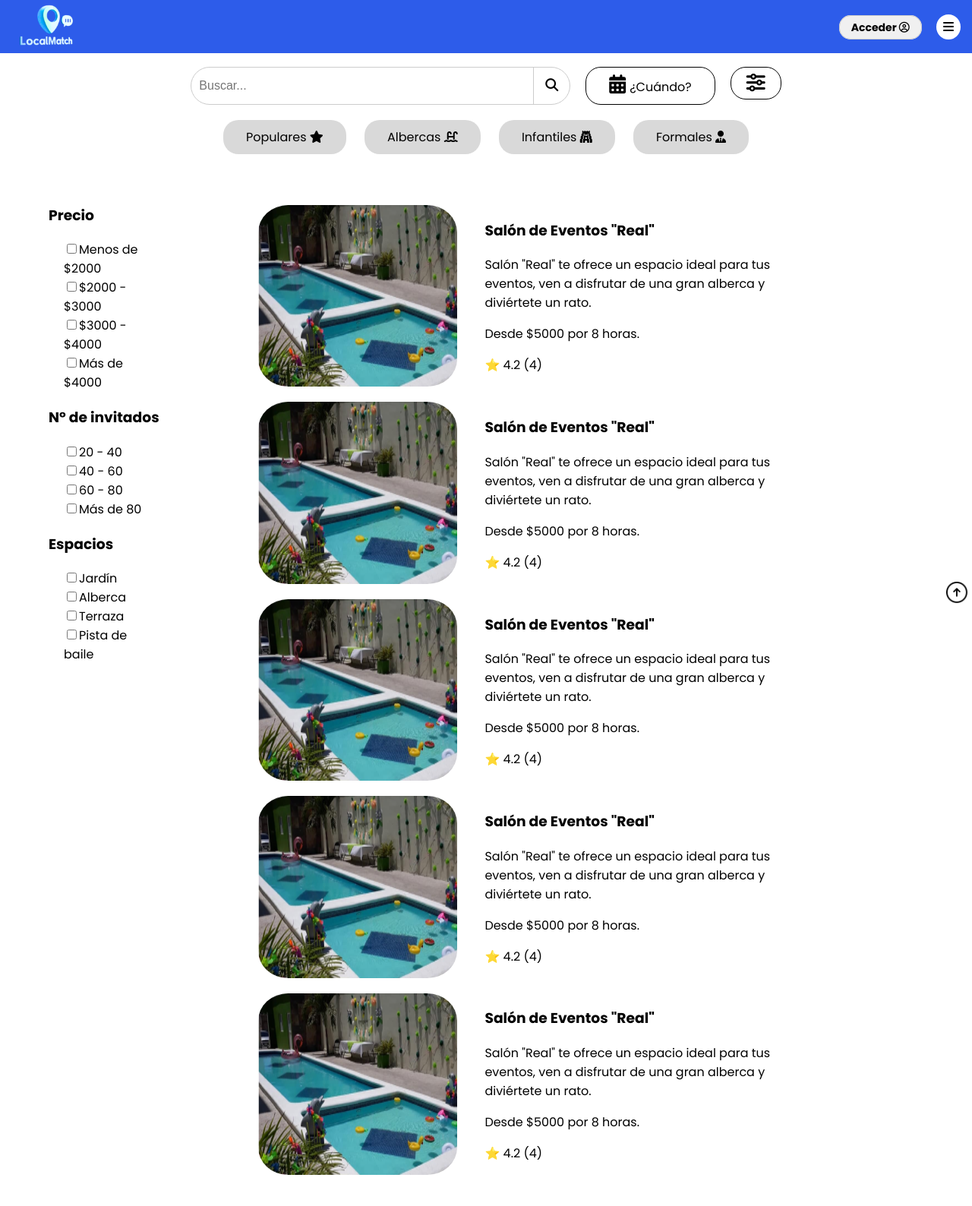
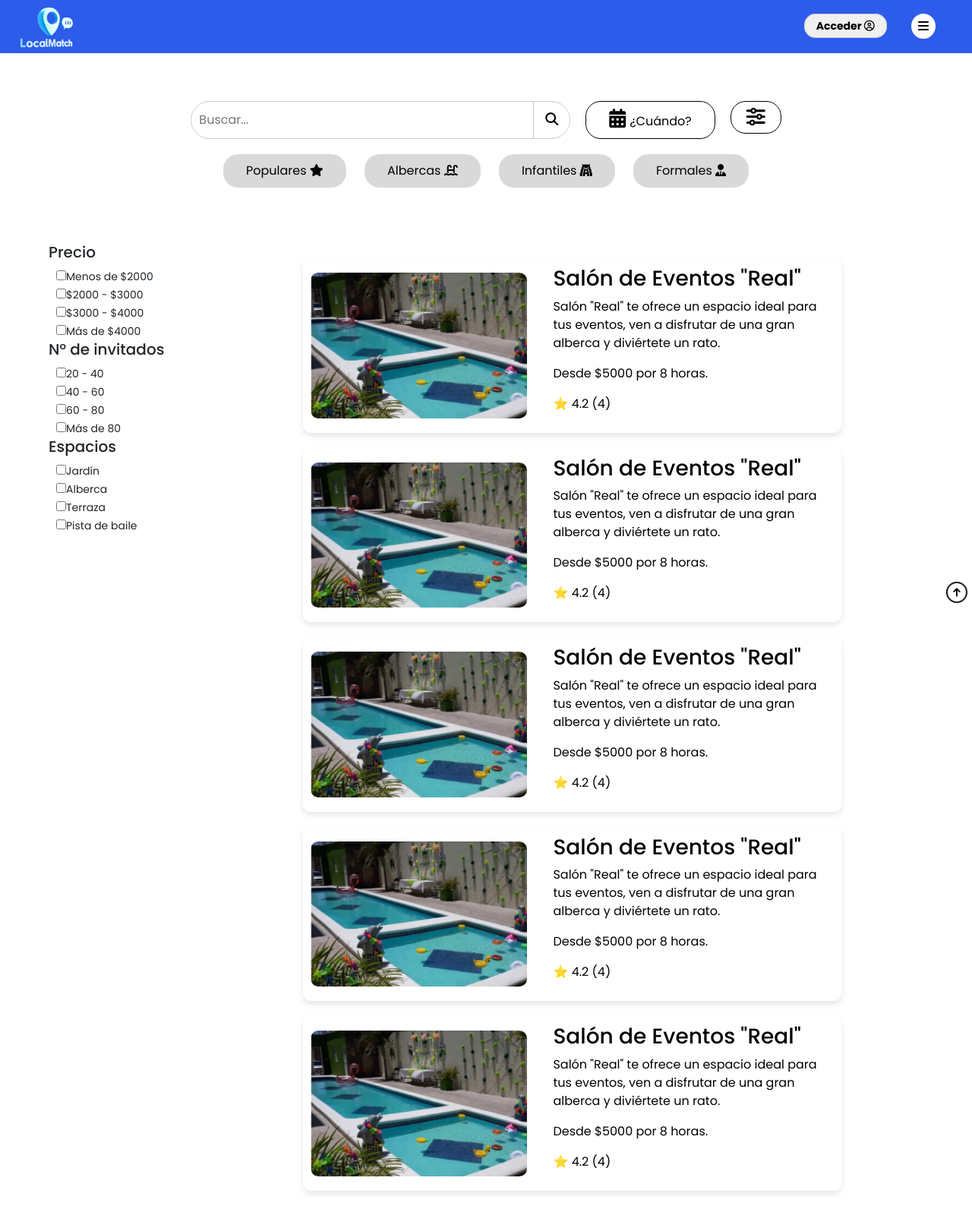
Before and after one commit to jassielCOTA12/LocalEventos, a PHP site: page /inicioFiltros.html in a window 1280 px wide. Shown: the whole page at 76% size. Before the commit the page ends 1547 px from the top, so only its background shows below. Run offline with PHP 8.4, Linux system fonts and the light colour scheme; some libraries are stand-ins or nearby versions.

Commit message:
Cambios en diseño

```diff
--- a/inicioFiltros.html
+++ b/inicioFiltros.html
@@ -5,11 +5,14 @@
     <meta name="viewport" content="width=device-width, initial-scale=1.0">
     <title>Inicio Filtros</title>
 
+    <link href="https://cdn.jsdelivr.net/npm/bootstrap@5.3.3/dist/css/bootstrap.min.css" rel="stylesheet" integrity="sha384-QWTKZyjpPEjISv5WaRU9OFeRpok6YctnYmDr5pNlyT2bRjXh0JMhjY6hW+ALEwIH" crossorigin="anonymous">
+
     <link href="https://fonts.googleapis.com/css2?family=Poppins:wght@200;300;400;500;700;800;900&display=swap" rel="stylesheet">
     <link rel="stylesheet" href="https://cdnjs.cloudflare.com/ajax/libs/font-awesome/6.6.0/css/all.min.css" />
     <link rel="stylesheet" href="styles.css">
+    <link rel="stylesheet" href="stylesMedia.css">
 </head>
-<body class="inicio">
+<body class="inicio inicioFiltros">
     <div class="contenedor-gen">
         <header class="header-gen">
             <a href="inicio.html"><img src="./imagenes/logo.png" alt="LOGO" class="logoHeader-gen"></a>
@@ -17,12 +20,14 @@
                 <a href="login.html" class="btnAcceder-gen">Acceder <span><i class="fa-regular fa-circle-user"></i></span></a>
 
                 <div class="dropdown">
-                    <a href="#" class="btnBarras-gen"><i class="fa-solid fa-bars"></i></a>
-                    <div class="dropdown-content">
-                        <a href="misDatos.html">Mis datos</a>
-                        <a href="misReservas.html">Mis reservas</a>
-                        <a href="misFavoritos.html">Mis favoritos</a>
-                    </div>
+                    <button class="btn " type="button" data-bs-toggle="dropdown" aria-expanded="false">
+                        <a href="##" class="btnBarras-gen"><i class="fa-solid fa-bars"></i></a>
+                    </button>
+                    <ul class="dropdown-menu">
+                      <li><a class="dropdown-item active" href="misDatos.html">Mis datos</a></li>
+                      <li><a class="dropdown-item" href="misReservas.html">Mis reservas</a></li>
+                      <li><a class="dropdown-item" href="misFavoritos.html">Mis favoritos</a></li>
+                    </ul>
                 </div>
             </div>
         </header>
@@ -168,5 +173,7 @@
             <a href="#" title="Subir"><img class="subir-gen" src="imagenes/subir.png" alt="Subir"></a>
         </div>
     </div>
+    <script src="https://cdn.jsdelivr.net/npm/bootstrap@5.3.3/dist/js/bootstrap.bundle.min.js" integrity="sha384-YvpcrYf0tY3lHB60NNkmXc5s9fDVZLESaAA55NDzOxhy9GkcIdslK1eN7N6jIeHz" crossorigin="anonymous"></script>
+
 </body>
 </html>
--- a/styles.css
+++ b/styles.css
@@ -208,6 +208,7 @@
         align-items: center;
         min-height: 90vh;
     }
+
     .recuadroLogin{
         display: flex;
         text-align: center;
@@ -363,6 +364,9 @@
 
 }
 
+    #contenedorSeleccion{
+        margin-bottom: 50px;
+    }
     #contenedor-busqueda{
         display: flex;
         gap: 20px;
@@ -482,6 +486,11 @@
             height: 1.5px;
             border: none;
         }
+
+        .dropdown{
+            border: none;
+            color: var(--color-primario);
+        }
 /*====Mis datos====*/
 .panelCentral-Mdatos{
     display: flex;
@@ -492,10 +501,18 @@
     margin-top: 80px;
 
 }
+.panelCentral-Mdatos h2{
+    margin-top: 50px;
+}
+
+.misDatos .panelContenedorDatos h2, .misDatos .panelContenedorDatos h3{
+    margin-top: 20px;
+}
+
     .areaDatos{
 
         max-width: 100%;
-        height: 200px;
+        height: auto;
         padding: 30px;
         border-radius: 10px;
         border: 1px solid var(--color-hover);
@@ -694,11 +711,16 @@
                 padding: 10px;
                 margin-top: 10px;
                 border-top: 1px solid var(--color-fondoGris);
+                width: 100%;
+                display: flex;
+                align-items: center;
+                justify-content: space-around;
             }
             .btnAplicarFiltro{
                 background-color: var(--color-primario);
                 color: white;
                 border-radius: 20px;
+                padding: 10px 20px;
             }
 
             .btnAplicarFiltro:hover{
@@ -707,7 +729,7 @@
             }
 
 /* =======Local========*/
-.header-gen {
+.local .header-gen {
     position: fixed;
     top: 0;
     left: 0;
@@ -718,8 +740,8 @@
 .local #contenedor-busqueda{
     position: fixed;
     top: 0;
-    left: 0;
-    width: 100%;
+    left: 10%;
+    width: 80%;
     z-index: 10002;
     margin-top: 10px;
     justify-content: center;
@@ -1120,8 +1142,12 @@
         columns: 2;
         gap: 5%;
         margin: 20px;
+        box-shadow: 0 4px 8px rgba(0, 0, 0, 0.1);
+        padding: 10px;
+        border-radius: 10px;
     }
     .imagen-resultado{
-        border-radius: 15%;
+        border-radius: 10px;
         width: 40%;
+
     }
--- a/stylesMedia.css
+++ b/stylesMedia.css
@@ -287,7 +308,35 @@
         column-gap: 0;
       /*  justify-content: center;*/
      }
+     /*LocalFiltros*/
+
+
+    .imagen-resultado{
+        border-radius: 10px;
+        width: 100%;
+        height: 50%;
+    }
+    .resultado{
+        border-radius: 10px;
+        width: 100%;
+        align-items: center;
+    }
+    .filtros{
+        width: 30%;
+    }
+    .filtros h3{
+        font-size: 20px;
+    }
+    .filtros label, .filtros input{
+        font-size: 14px;
+    }
+    .categorias-filtro{
+        margin-left: 10px;
+    }
+
 }
+
+
 @media screen  {
     .local .barraBusqueda{
         width: 400px;
```
Also changed, not shown: other parts of stylesMedia.css (+56 -1 lines), inicio.html (+13 -5 lines), local.html (+7 -5 lines), misDatos.html (+12 -6 lines), misFavoritos.html (+12 -6 lines), misReservas.html (+12 -6 lines).
